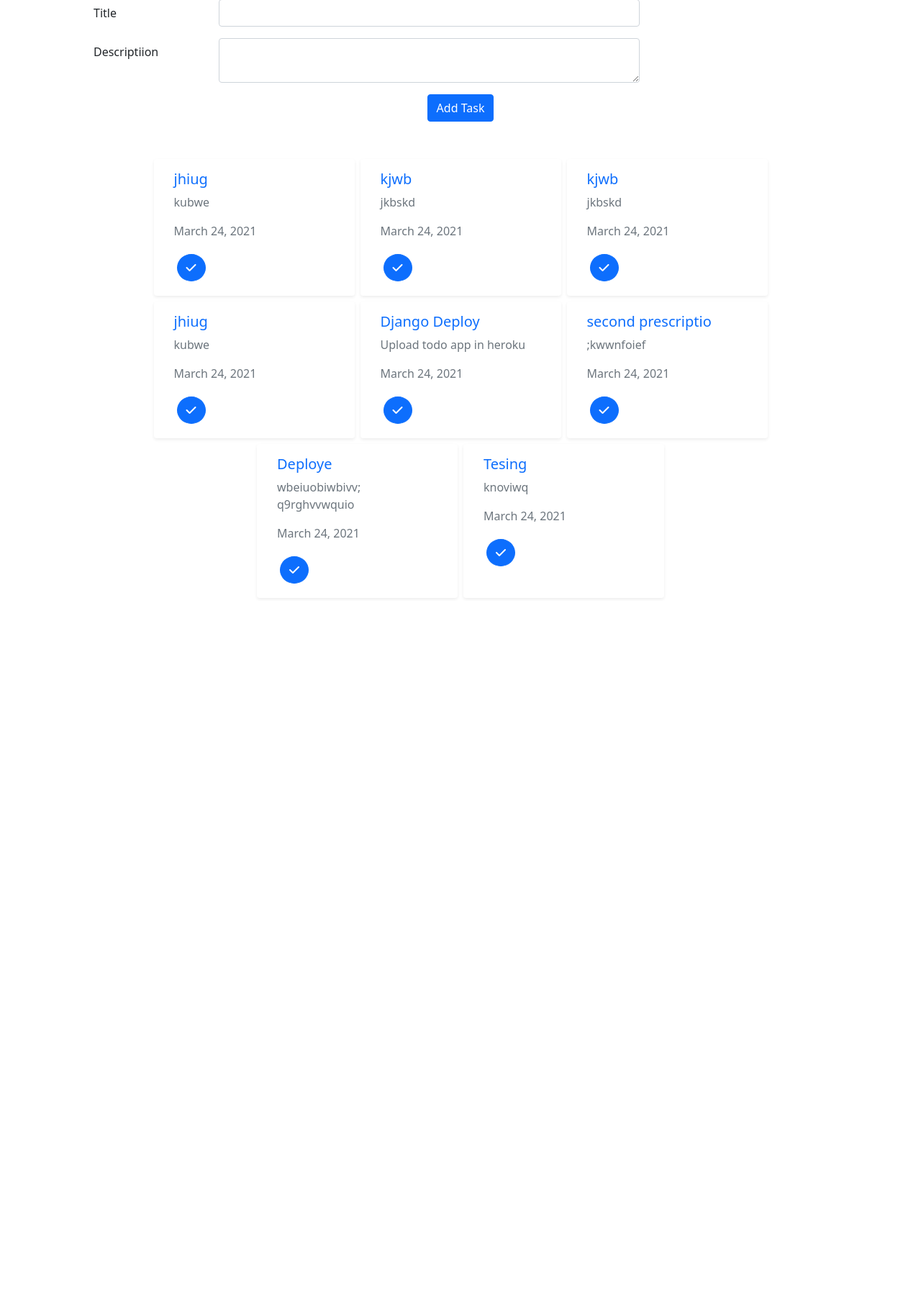
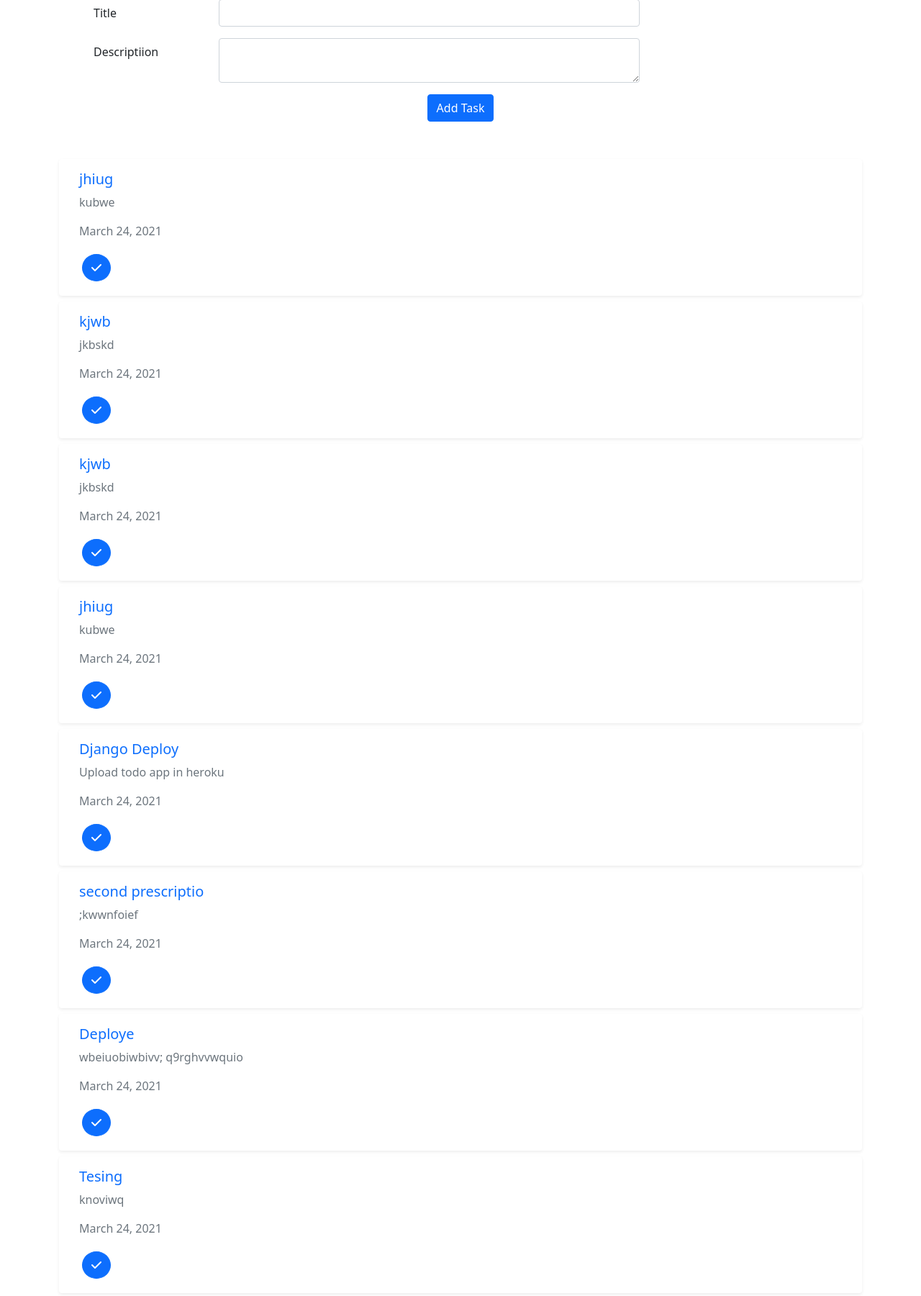
Before and after one commit to harshlet/MyTodo, a Django app: template templates/home.html in a window 1280 px wide. Shown: the part 105-1906 px from the top of the page at 72% size. Before the commit the page ends 937 px from the top, so only its background shows below. Run offline with Django 3.2, Linux system fonts and the light colour scheme; the template is opened without the code that fills it: values that come from a table or form of the project are taken from there, others are empty; data comes from the database, SQL or seed files in the repository; some libraries are stand-ins or nearby versions.

Commit message:
Update home.html

```diff
--- a/templates/home.html
+++ b/templates/home.html
@@ -25,7 +25,7 @@
 <div class="tasks container ">
     <div class="row  justify-content-md-center">
         {% for t in todos %}
-        <div class="col-3 card shadow-sm border-0 m-1">
+        <div class="col-mb-3 card shadow-sm border-0 m-1">
             <div class="card-body">
                 <h5 class="card-title text-primary">{{ t.title }}</h5>
                 <p class="card-text text-secondary">{{ t.description }}</p>
```
